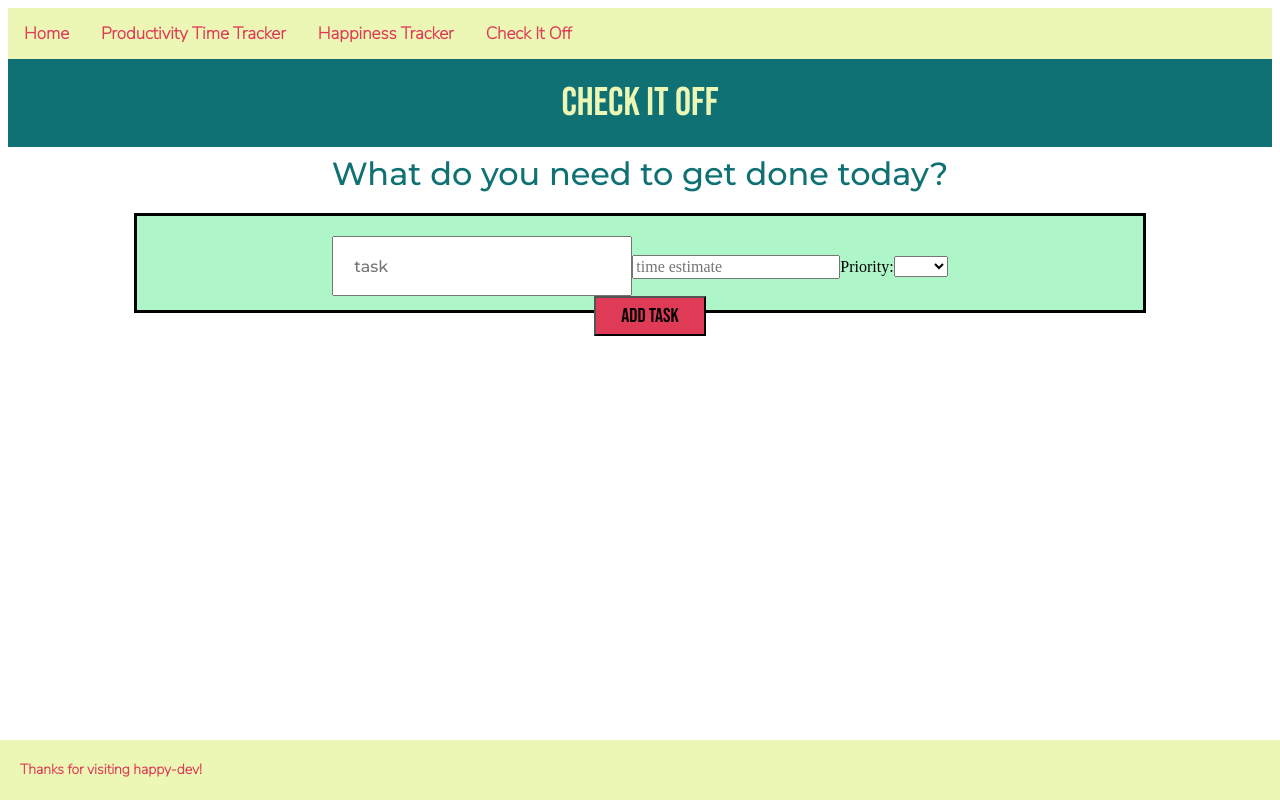
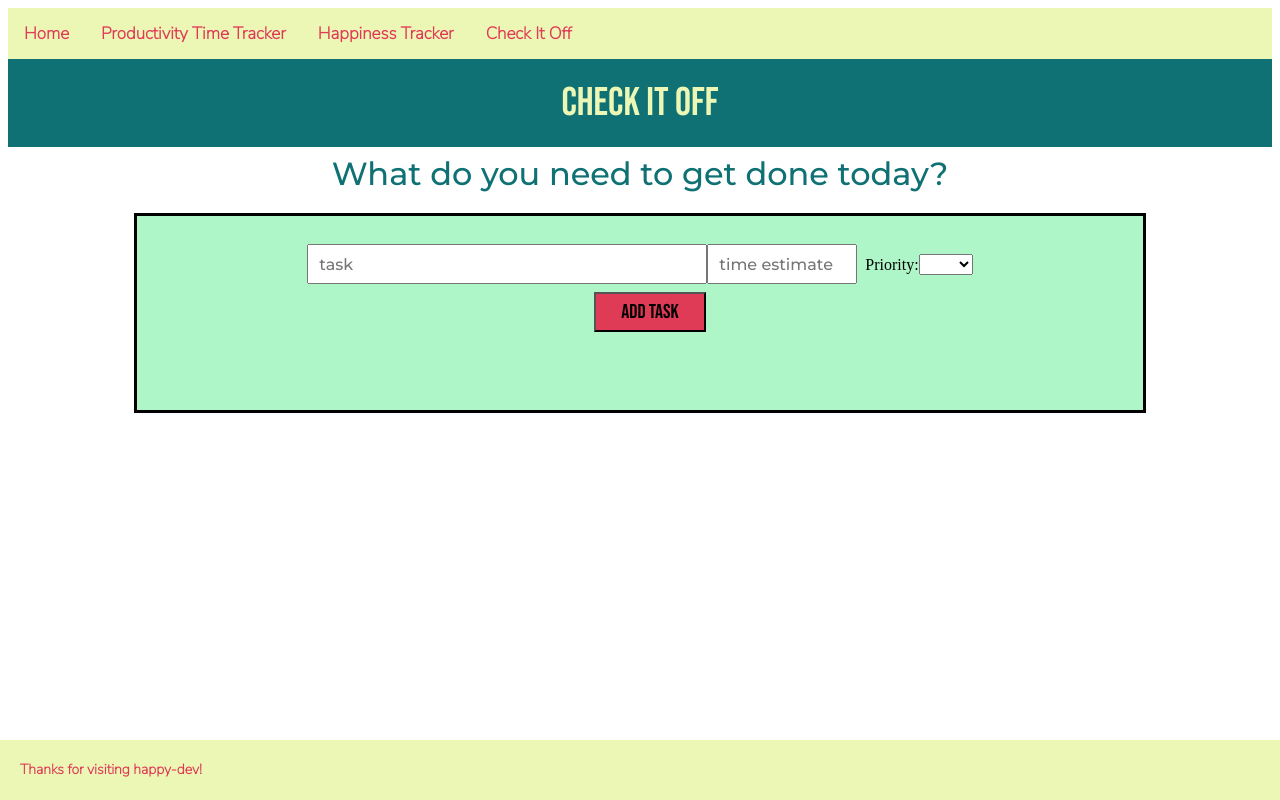
Before and after one commit to MaddyKapfhammer/happy-dev, an Angular app: page /todo in a window 1280 px wide. Built offline with nearby package versions, Linux system fonts and the light colour scheme.

Commit message:
Begin styling reactive form for todo list page.

```diff
--- a/src/app/to-do/to-do.component.css
+++ b/src/app/to-do/to-do.component.css
@@ -8,13 +8,20 @@
 .list{
   background-color: #aef6c7;
   width: 80%;
-  height: 100px;
+  height: 200px;
   text-align: center;
   position: relative;
   padding: 20px;
   display: inline-block;
   margin: 0 auto;
   border-bottom: none;
+  border-style: solid;
+}
+
+.singleTask{
+  background-color:#ef8354;
+  width: 75%;
+  text-align: center;
   border-style: solid;
 }
 
@@ -29,10 +36,25 @@
 }
 
 .taskBox{
-  width: 300px;
-  height: 60px;
-  padding: 20px;
+  width: 400px;
+  height: 40px;
+  padding: 10px;
   font-family: 'Montserrat', sans-serif;
+}
+
+.timeBox{
+  width: 150px;
+  height: 40px;
+  padding: 10px;
+  margin-top: 8px;
+  font-family: 'Montserrat', sans-serif;
+  margin-right: 8px;
+  margin-bottom: 8px;
+}
+
+.priority{
+  font-family: 'Montserrat', sans-serif;
+  margin-left: 8px;
 }
 
 .tasks{
```
